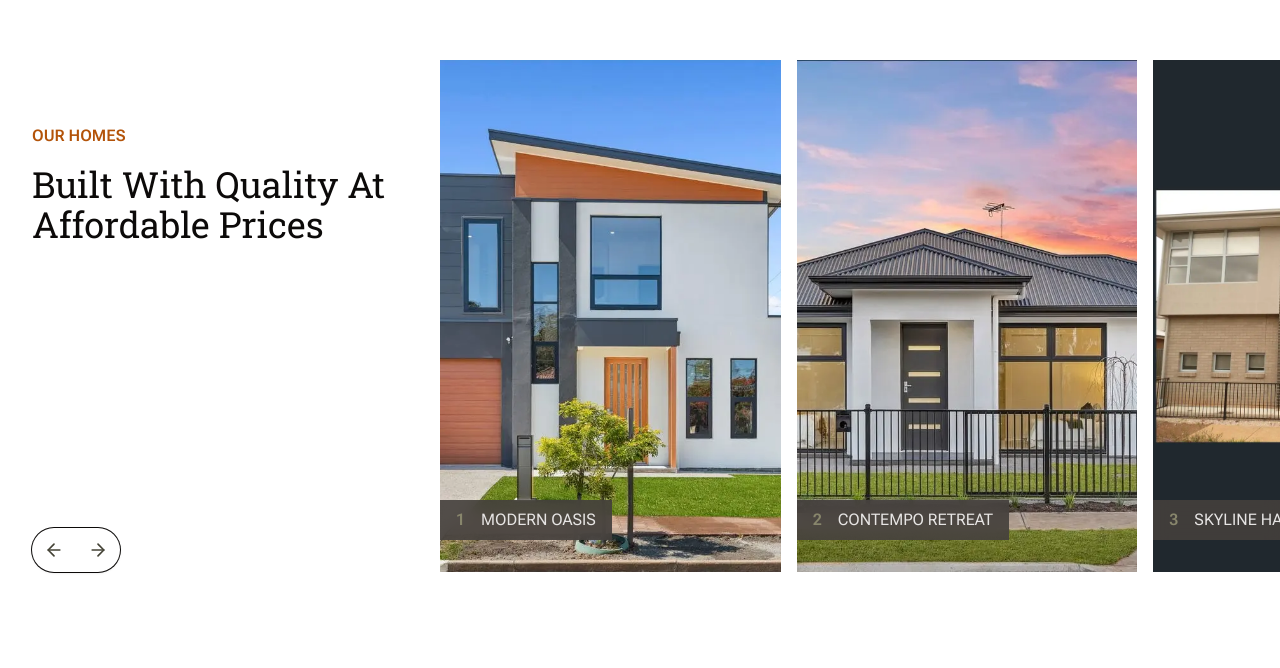
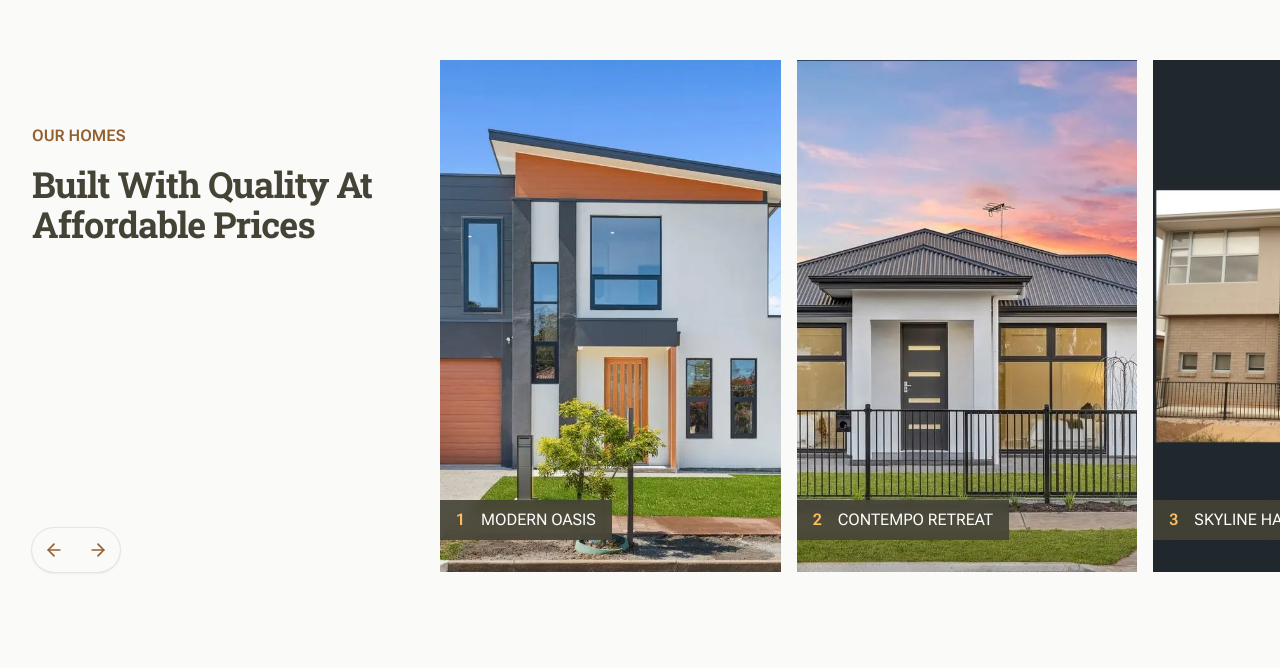
Before and after one commit to forkidd214/tung-homes, a Next.js app: page / in a window 1280 px wide. Shown: the part 932-1600 px from the top of the page. Built offline with nearby package versions, Linux system fonts and the light colour scheme.

Commit message:
fix: update colour palette

```diff
--- a/src/app/globals.css
+++ b/src/app/globals.css
@@ -4,80 +4,33 @@
 
 @layer base {
   :root {
-    --background: 0 0% 100%;
-    --foreground: 20 14.3% 4.1%;
-    --card: 0 0% 100%;
-    --card-foreground: 20 14.3% 4.1%;
-    --popover: 0 0% 100%;
-    --popover-foreground: 20 14.3% 4.1%;
-    --primary: 30 6% 25%;
-    --primary-foreground: 20 6% 90%;
-    --secondary: 25 21% 89%;
-    --secondary-foreground: 55 11% 24%;
-    --muted: 60 4.8% 95.9%;
-    --muted-foreground: 25 5.3% 44.7%;
-    --accent: 26 90% 37%;
-    --accent-foreground: 60 5% 96%;
-    --destructive: 0 84.2% 60.2%;
-    --destructive-foreground: 60 9.1% 97.8%;
-    --border: 20 5.9% 90%;
-    --input: 20 5.9% 90%;
-    --ring: 20 14.3% 4.1%;
-    --chart-1: 12 76% 61%;
-    --chart-2: 173 58% 39%;
-    --chart-3: 197 37% 24%;
-    --chart-4: 43 74% 66%;
-    --chart-5: 27 87% 67%;
-    --radius: 0.5rem;
+    --background: 60 9% 98%;
+    --foreground: 20 14% 4%;
+
+    --primary: 56 11% 24%;
+    --primary-foreground: 60 33% 99%;
+
+    --secondary: 25 21% 92%;
+    --secondary-foreground: 29 52% 38%;
+
+    --ring: 20 6% 90%;
   }
-
-  /*
-  .dark {
-    --background: 20 14.3% 4.1%;
-    --foreground: 60 9.1% 97.8%;
-    --card: 20 14.3% 4.1%;
-    --card-foreground: 60 9.1% 97.8%;
-    --popover: 20 14.3% 4.1%;
-    --popover-foreground: 60 9.1% 97.8%;
-    --primary: 60 9.1% 97.8%;
-    --primary-foreground: 24 9.8% 10%;
-    --secondary: 12 6.5% 15.1%;
-    --secondary-foreground: 60 9.1% 97.8%;
-    --muted: 12 6.5% 15.1%;
-    --muted-foreground: 24 5.4% 63.9%;
-    --accent: 12 6.5% 15.1%;
-    --accent-foreground: 60 9.1% 97.8%;
-    --destructive: 0 62.8% 30.6%;
-    --destructive-foreground: 60 9.1% 97.8%;
-    --border: 12 6.5% 15.1%;
-    --input: 12 6.5% 15.1%;
-    --ring: 24 5.7% 82.9%;
-    --chart-1: 220 70% 50%;
-    --chart-2: 160 60% 45%;
-    --chart-3: 30 80% 55%;
-    --chart-4: 280 65% 60%;
-    --chart-5: 340 75% 55%;
-  } */
 }
 
 @layer base {
-  * {
-    @apply border-border;
-  }
   body {
     @apply bg-background font-sans text-foreground;
-    overflow-x: hidden;
   }
 
   h1 {
-    @apply font-serif text-4xl font-normal capitalize leading-tight lg:text-6xl;
+    @apply font-serif text-4xl font-normal capitalize leading-tight sm:text-6xl;
   }
   h2 {
     /* act more like labels than headings */
-    @apply font-sans text-base font-semibold uppercase text-accent;
+    @apply font-sans text-base font-semibold uppercase text-secondary-foreground;
   }
   h3 {
-    /* act more like slogans */
-    @apply font-serif text-2xl font-normal capitalize lg:text-4xl;
+    /* serve as slogans */
+    @apply font-serif text-2xl font-bold capitalize tracking-tight text-primary sm:text-4xl;
   }
 }
--- a/tailwind.config.ts
+++ b/tailwind.config.ts
@@ -12,14 +12,6 @@ const config: Config = {
       colors: {
         background: 'hsl(var(--background))',
         foreground: 'hsl(var(--foreground))',
-        card: {
-          DEFAULT: 'hsl(var(--card))',
-          foreground: 'hsl(var(--card-foreground))',
-        },
-        popover: {
-          DEFAULT: 'hsl(var(--popover))',
-          foreground: 'hsl(var(--popover-foreground))',
-        },
         primary: {
           DEFAULT: 'hsl(var(--primary))',
           foreground: 'hsl(var(--primary-foreground))',
@@ -28,37 +20,11 @@ const config: Config = {
           DEFAULT: 'hsl(var(--secondary))',
           foreground: 'hsl(var(--secondary-foreground))',
         },
-        muted: {
-          DEFAULT: 'hsl(var(--muted))',
-          foreground: 'hsl(var(--muted-foreground))',
-        },
-        accent: {
-          DEFAULT: 'hsl(var(--accent))',
-          foreground: 'hsl(var(--accent-foreground))',
-        },
-        destructive: {
-          DEFAULT: 'hsl(var(--destructive))',
-          foreground: 'hsl(var(--destructive-foreground))',
-        },
-        border: 'hsl(var(--border))',
-        input: 'hsl(var(--input))',
         ring: 'hsl(var(--ring))',
-        chart: {
-          '1': 'hsl(var(--chart-1))',
-          '2': 'hsl(var(--chart-2))',
-          '3': 'hsl(var(--chart-3))',
-          '4': 'hsl(var(--chart-4))',
-          '5': 'hsl(var(--chart-5))',
-        },
       },
       fontFamily: {
         sans: ['var(--font-roboto-sans)'],
         serif: ['var(--font-roboto-serif)'],
-      },
-      borderRadius: {
-        lg: 'var(--radius)',
-        md: 'calc(var(--radius) - 2px)',
-        sm: 'calc(var(--radius) - 4px)',
       },
     },
   },
```
